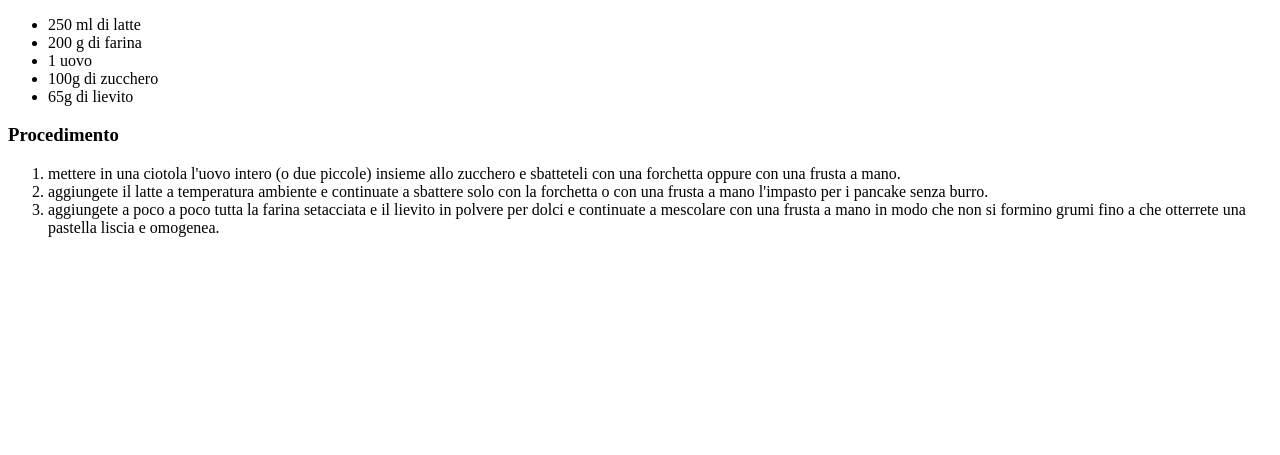
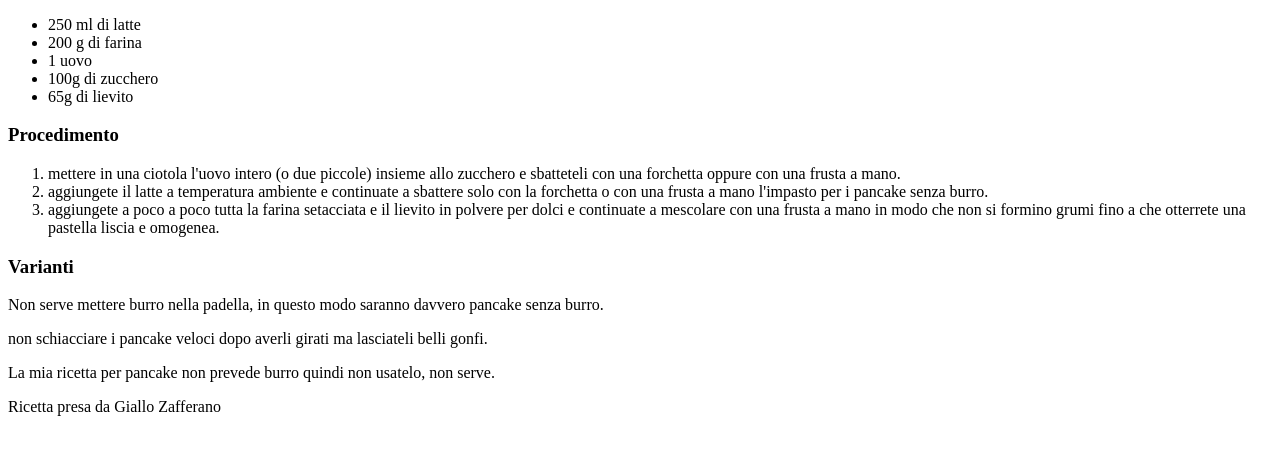
Before and after one commit to GioPa97/html-ricetta-pancake, a plain HTML site: page Ricetta pancake.html in a window 1280 px wide. Shown: the part 105-560 px from the top of the page. Drawn offline with Linux system fonts and the light colour scheme.

Commit message:
Ho finito la parte testuale

```diff
--- a/Ricetta pancake.html
+++ b/Ricetta pancake.html
@@ -20,10 +20,21 @@
     </ul>
     <h3>Procedimento</h3>
     <ol>
-        <li>mettere in una ciotola l'uovo intero (o due piccole) insieme allo zucchero e sbatteteli con una forchetta oppure con una frusta a mano.</li>
-        <li>aggiungete il latte a temperatura ambiente e continuate a sbattere solo con la forchetta o con una frusta a mano l'impasto per i pancake senza burro.</li>
-        <li>aggiungete a poco a poco tutta la farina setacciata e il lievito in polvere per dolci e continuate a mescolare con una frusta a mano in modo che non si formino grumi fino a che otterrete una pastella liscia e omogenea.</li>
+        <li>mettere in una ciotola l'uovo intero (o due piccole) insieme allo zucchero e sbatteteli con una forchetta
+            oppure con una frusta a mano.</li>
+        <li>aggiungete il latte a temperatura ambiente e continuate a sbattere solo con la forchetta o con una frusta a
+            mano l'impasto per i pancake senza burro.</li>
+        <li>aggiungete a poco a poco tutta la farina setacciata e il lievito in polvere per dolci e continuate a
+            mescolare con una frusta a mano in modo che non si formino grumi fino a che otterrete una pastella liscia e
+            omogenea.</li>
     </ol>
+    <h3>Varianti</h3>
+    <p>Non serve mettere burro nella padella,
+        in questo modo saranno davvero pancake senza burro.</p>
+    <p>non schiacciare i pancake veloci dopo averli girati ma lasciateli belli gonfi.</p>
+
+    <p>La mia ricetta per pancake non prevede burro quindi non usatelo, non serve.</p>
+    <p>Ricetta presa da Giallo Zafferano</p>
 </body>
 
 </html>
```
